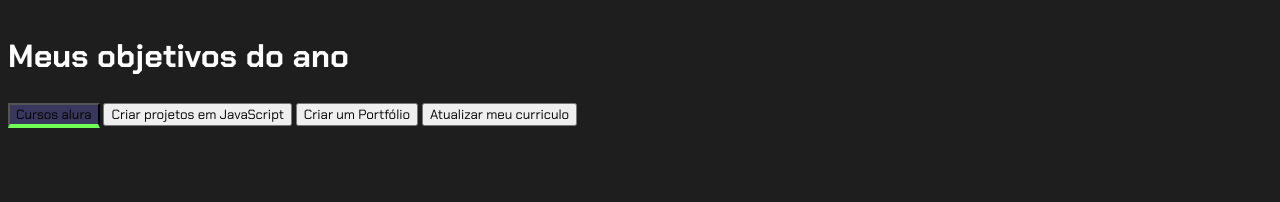
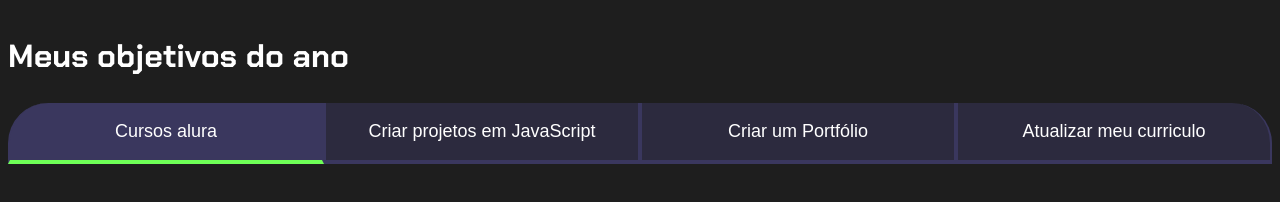
Before and after one commit to rafael1101/Relogio-2k24, a plain HTML site: page index.html in a window 1280 px wide. Drawn offline with Linux system fonts and the light colour scheme.

Commit message:
Add files via upload

```diff
--- a/main.js
+++ b/main.js
@@ -0,0 +1 @@
+  const botoes=document.querySelectorAll(".botao");
--- a/style.css
+++ b/style.css
@@ -1,46 +1,76 @@
+@import url('https://fonts.googleapis.com/css2?family=Chakra+Petch:ital,wght@0,300;0,400;0,500;0,600;0,700;1,300;1,400;1,500;1,600;1,700&display=swap');
 
-@import url('https://fonts.googleapis.com/css2?family=Chakra+Petch:ital,wght@0,300;0,400;0,500;0,600;0,700;1,300;1,400;1,500;1,600;1,700&display=swap');
- :root {
+:root{
     --cor-de-fundo: #1E1E1E;
-       --verde:#6fff57;
-       --branco:#ffffff;
-       --botao-ativo:#3a375e;
-       --botao-inativo:rgba(58,55,94,0.5);
-       --texto-fundo:rgba(58,55,94, 0.3);
-}
+    --verde: #6FFF57;
+    --branco: #FFFFFF;
+    --botao-ativo: #3A375E;
+    --botao-inativo: rgba(58, 55, 94, 0.5);
+    --texto-fundo: rgba(58, 55, 94, 0,3);}
 
+body {
+    background-color: var(--cor-de-fundo);
+    color: var(--branco); font-family: 'Chakra Petch', sans-serif;}
 
-body  {
-    background-color: var(--cor-de-fundo);
-    color: var(--branco);font-family: 'Chakra Petch',sans-serif;
-}
-.ativo {
+.ativo{
     background-color: var(--botao-ativo);
-      border-bottom: 4px solid var(--verde);
-}
+    border-bottom: 4px solid var(--verde);}
 
-.conteudo-principal {
+.conteudo-principal{
     display: flex;
     flex-direction: column;
     justify-content: center;
     align-items: center;
     max-width: 1200px;
     width: 100%;
-      margin: 0 auto;
+    margin: 0 auto;}
+
+.titulo-principal{
+    text-align: left;
+    width: 100%;
+    font-size: 32px;}
+
+.titulo-principal span{
+    color: var(--verde);}
+
+.botao{
+    font-family: "Chakra-Petch", sans-serif;
+    background-color: var(--botao-inativo);
+    color: var(--branco);
+    display: flex;
+    justify-content: center;
+    padding: 1em;
+    font-size: 18px;
+    align-items: center;
+    width: 100%;
+    border-bottom: 4px solid var(--botao-ativo);
+    border-left: 2px solid var(--botao-ativo);
+    border-right: 2px solid var(--botao-ativo);
+    border-top: none;}
+
+    .botao:first-child {
+        border-radius: 40px 40px 0 0;
     }
 
-.titulo-principal {
-       text-align: left;
-       width: 100%;
-       font-size: 32px;
+    .botoes {
+        display: block;
     }
 
-.titulo-principal span{
-      color: var(--verde);
-
+    .ativo{
+        background-color: var(--botao-ativo);
+        border-bottom: 4px solid var(--verde);
     }
 
-.botao {
-      font-family: 'Chakra Petch', sans-serif;
+    @media screen and (min-width: 768px) {
+        .botoes {
+            display: flex;
+        }
 
+        .botao:first-child {
+            border-radius: 40px 0 0 0;
         }
+
+        .botao:last-child {
+            border-radius: 0 40px 0 0;
+        }
+    }
```
Also changed, not shown: inde.html (added, +43 -0 lines). Lines whose indentation alone changed are shown as unchanged.
